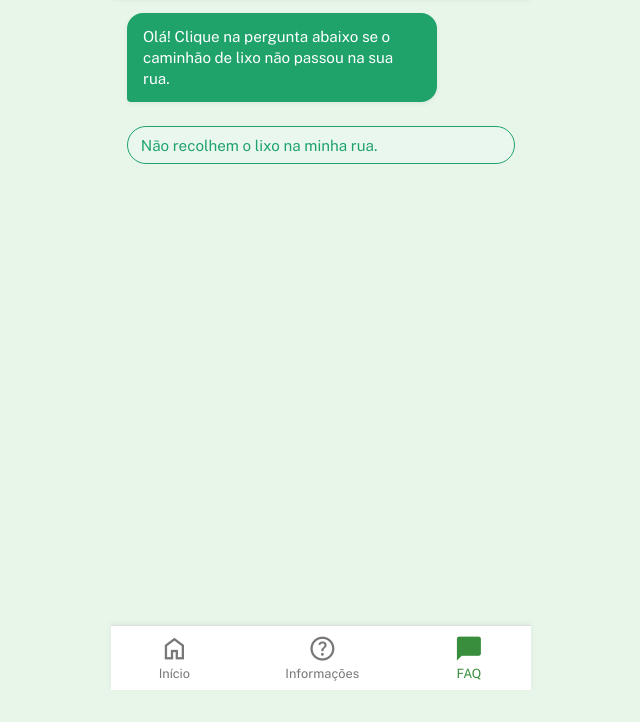
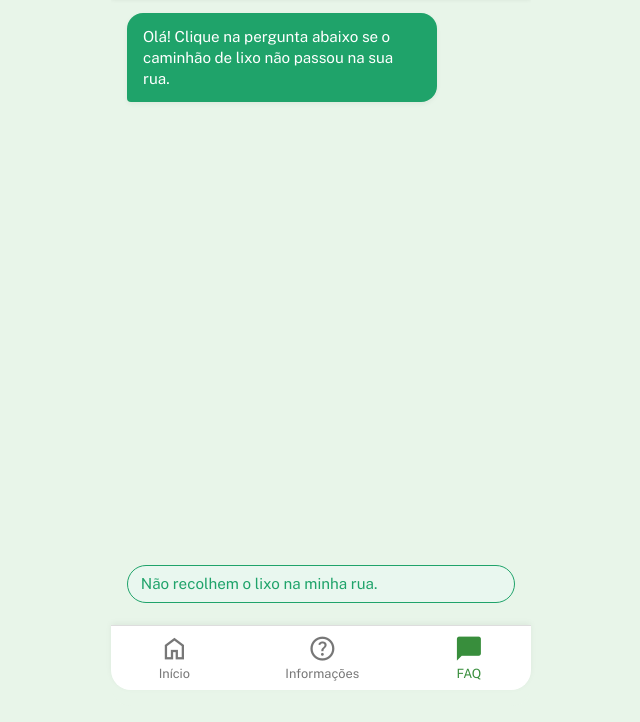
Before and after one commit to aliciaab/ProjetoSynFive, a website: page html/Chat.html in a window 1280 px wide. Shown: the part 110-832 px from the top of the page, without its empty margins (319-959 px from the left). Before the commit the page ends 800 px from the top, so only its background shows below. Drawn offline with nearby package versions, Linux system fonts and the light colour scheme.

Commit message:
bordinhas

```diff
--- a/css/Chat.css
+++ b/css/Chat.css
@@ -147,11 +147,23 @@ body {
 }
 .app-container {
   width: 100%;
-  max-width: 420px;      /* largura tipo celular */
-  border-radius: 20px;    /* borda arredondada tipo celular */
-  overflow: hidden;       /* para manter conteúdo dentro da borda */
+  max-width: 420px;
+  border-radius: 20px;
+  overflow: hidden;  /* mantém tudo dentro das bordas arredondadas */
   display: flex;
   flex-direction: column;
-  background: #e8f5e9;    /* cor do app */
+  background: #e8f5e9;
+  min-height: 100vh;
+}
 
+.bottom-nav {
+  display: flex;
+  justify-content: space-around;
+  align-items: center;
+  background: #fff;
+  height: 65px;
+  border-bottom-left-radius: 20px;  /* cantos arredondados embaixo */
+  border-bottom-right-radius: 20px; /* cantos arredondados embaixo */
+  box-shadow: 0 -2px 6px rgba(0,0,0,0.05);
+  margin-top: auto; /* empurra pro final do container */
 }
--- a/css/Home.css
+++ b/css/Home.css
@@ -47,8 +47,6 @@ body {
   height: 5rem;
   object-fit: contain;
 }
-
-
 
 .notif-btn {
   background: transparent;
--- a/css/Inform.css
+++ b/css/Inform.css
@@ -110,6 +110,7 @@ body {
 }
 
 /* ===== MENU INFERIOR ===== */
+/* ===== MENU INFERIOR COM ARREDONDAMENTO EMBAIXO ===== */
 .bottom-nav {
   position: fixed;
   bottom: 0;
@@ -122,10 +123,12 @@ body {
   align-items: center;
   background: #fff;
   height: 65px;
-  border-top: 1px solid #ddd;
+  border-bottom-left-radius: 20px;   /* cantos arredondados embaixo */
+  border-bottom-right-radius: 20px;  /* cantos arredondados embaixo */
   box-shadow: 0 -2px 6px rgba(0,0,0,0.05);
   z-index: 100;
 }
+
 
 .nav-item {
   display: flex;
```
Also changed, not shown: html/Chat.html (+1 -4 lines).
